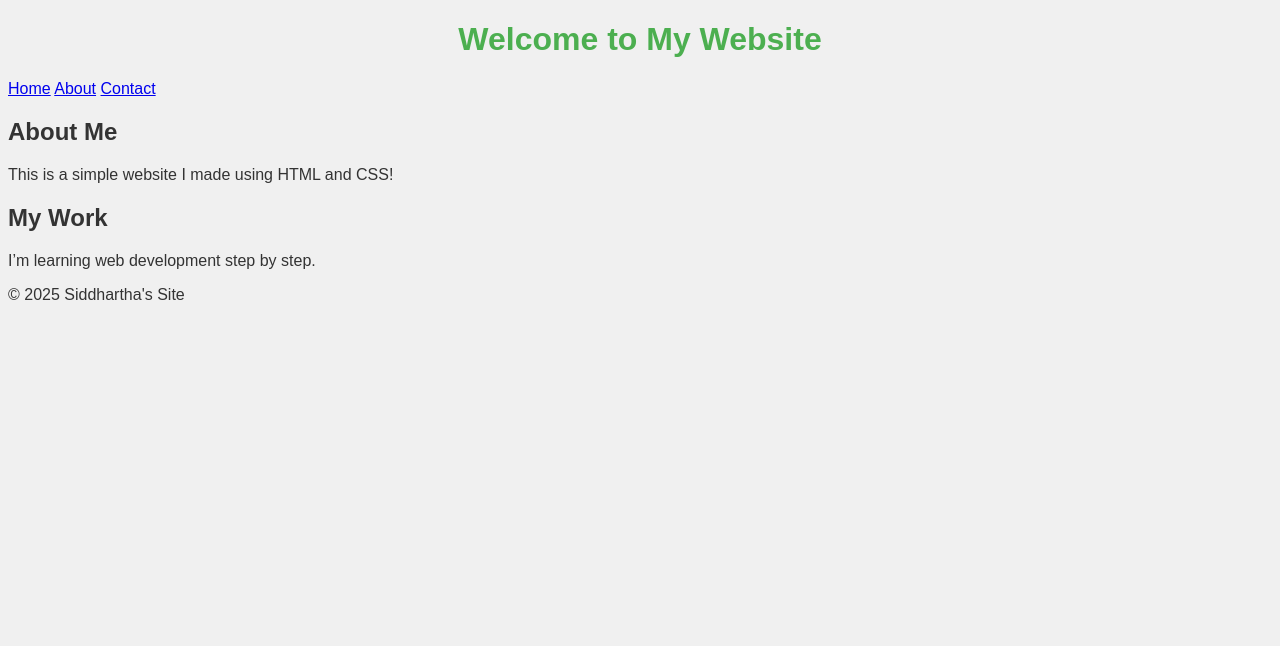
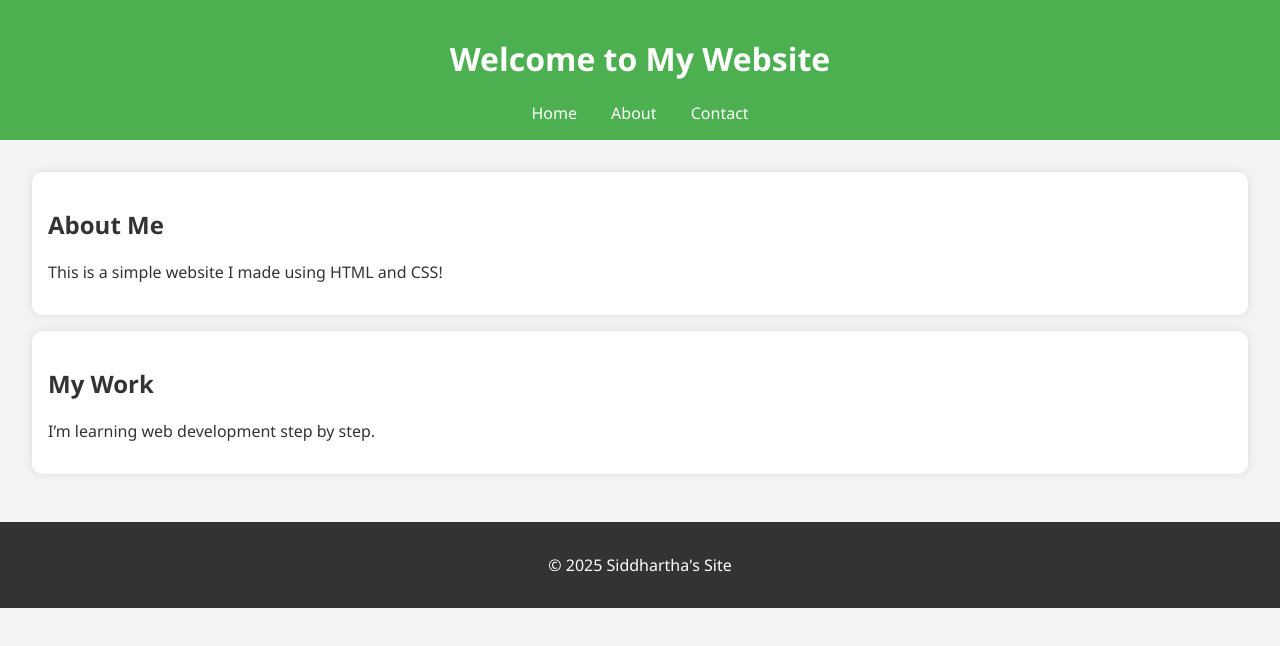
Before and after one commit to siddhartha36/my-website, a plain HTML site: page index.html in a window 1280 px wide. Drawn offline with Linux system fonts and the light colour scheme.

Commit message:
Update style.css

```diff
--- a/style.css
+++ b/style.css
@@ -1,10 +1,46 @@
+/* Global Styles */
 body {
-  background-color: #f0f0f0;
-  font-family: sans-serif;
+  margin: 0;
+  font-family: 'Segoe UI', sans-serif;
+  background-color: #f4f4f4;
   color: #333;
 }
 
-h1 {
-  color: #4CAF50;
+/* Header */
+header {
+  background-color: #4CAF50;
+  color: white;
+  padding: 1rem;
   text-align: center;
 }
+
+nav a {
+  color: white;
+  margin: 0 15px;
+  text-decoration: none;
+}
+
+nav a:hover {
+  text-decoration: underline;
+}
+
+/* Main Sections */
+main {
+  padding: 2rem;
+}
+
+section {
+  background-color: white;
+  padding: 1rem;
+  margin-bottom: 1rem;
+  border-radius: 10px;
+  box-shadow: 0 0 10px rgba(0,0,0,0.1);
+}
+
+/* Footer */
+footer {
+  background-color: #333;
+  color: white;
+  text-align: center;
+  padding: 1rem;
+}
```
